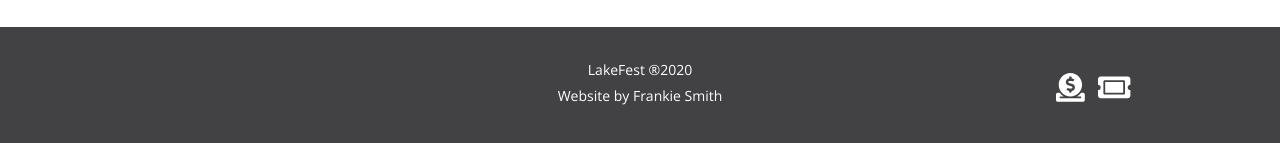
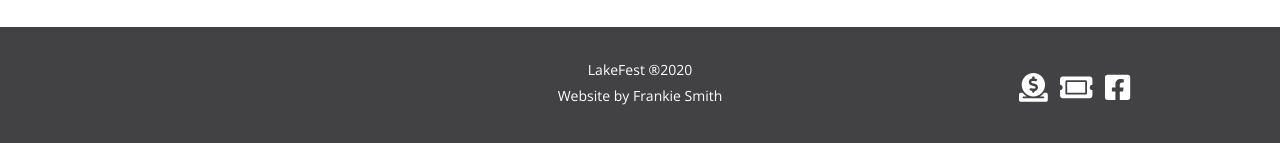
Before and after one commit to frankiesmith/Lakefest, a plain HTML site: page index.html in a window 1280 px wide. Shown: the part 2385-2528 px from the top of the page. Drawn offline with nearby package versions, Linux system fonts and the light colour scheme; a script that the page names is missing.

Commit message:
added fb social link

```diff
--- a/index.html
+++ b/index.html
@@ -196,6 +196,7 @@
               <div class="column social">
           <a href="https://www.gofundme.com/f/andrew-lake?teamInvite=2w162BsKIQgVOOYzKnztJDzPm4rKj92dVB1xUjSwjZ6xEdM8XE4pkDMA9YrexEzk" target="_blank"><i class="fas fa-donate social-icon"></i></a>
           <a href="https://www.eventbrite.com/e/lakefest-tickets-96555641523" target="_blank"><i class="fas fa-ticket-alt social-icon"></i></a>
+          <a href="https://www.facebook.com/events/239816260368396" target="_blank"><i class="fab fa-facebook-square social-icon"></i></a>
         </div>
         <div class="column copyright">
           <p>LakeFest ®2020</p>
```
